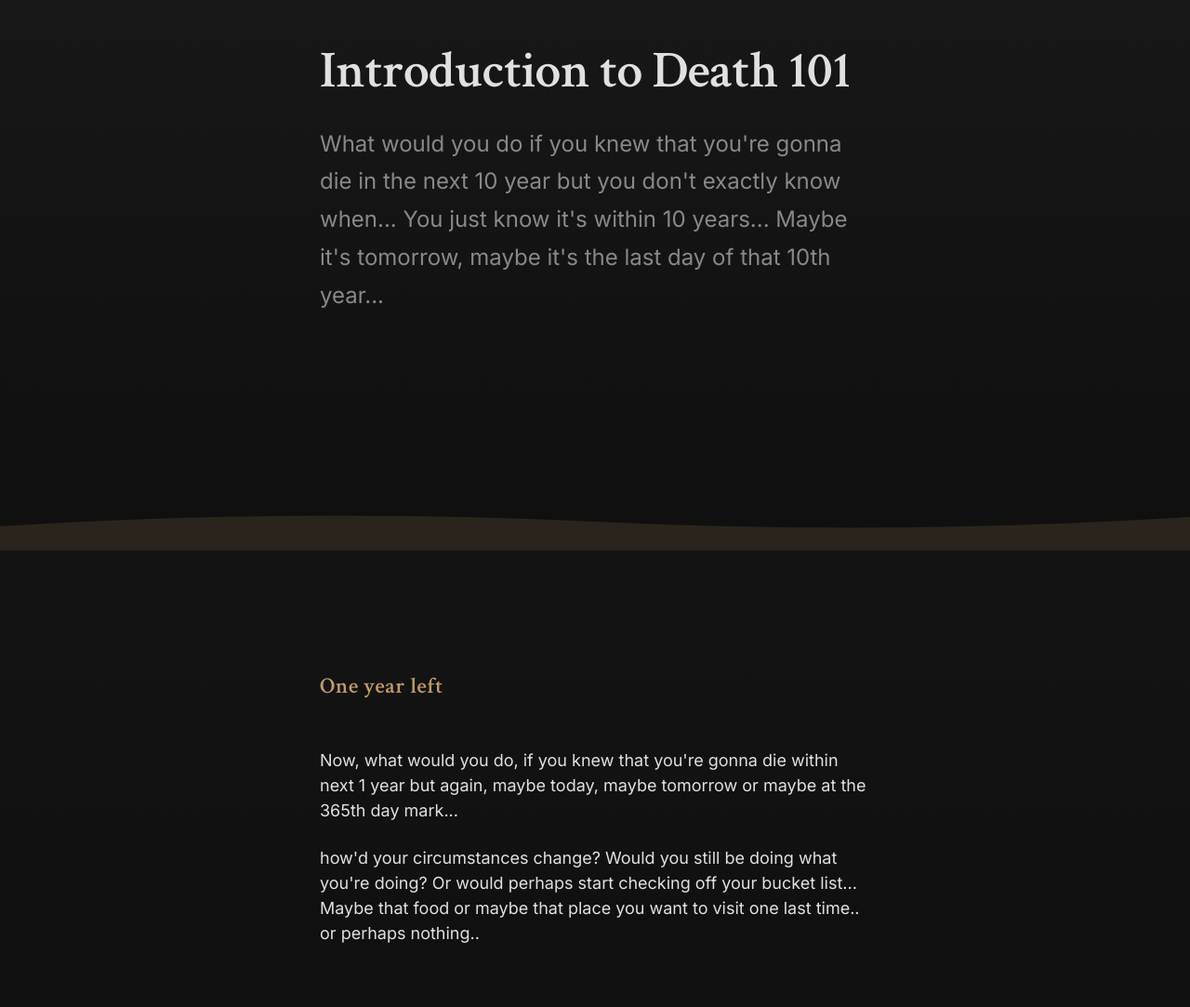
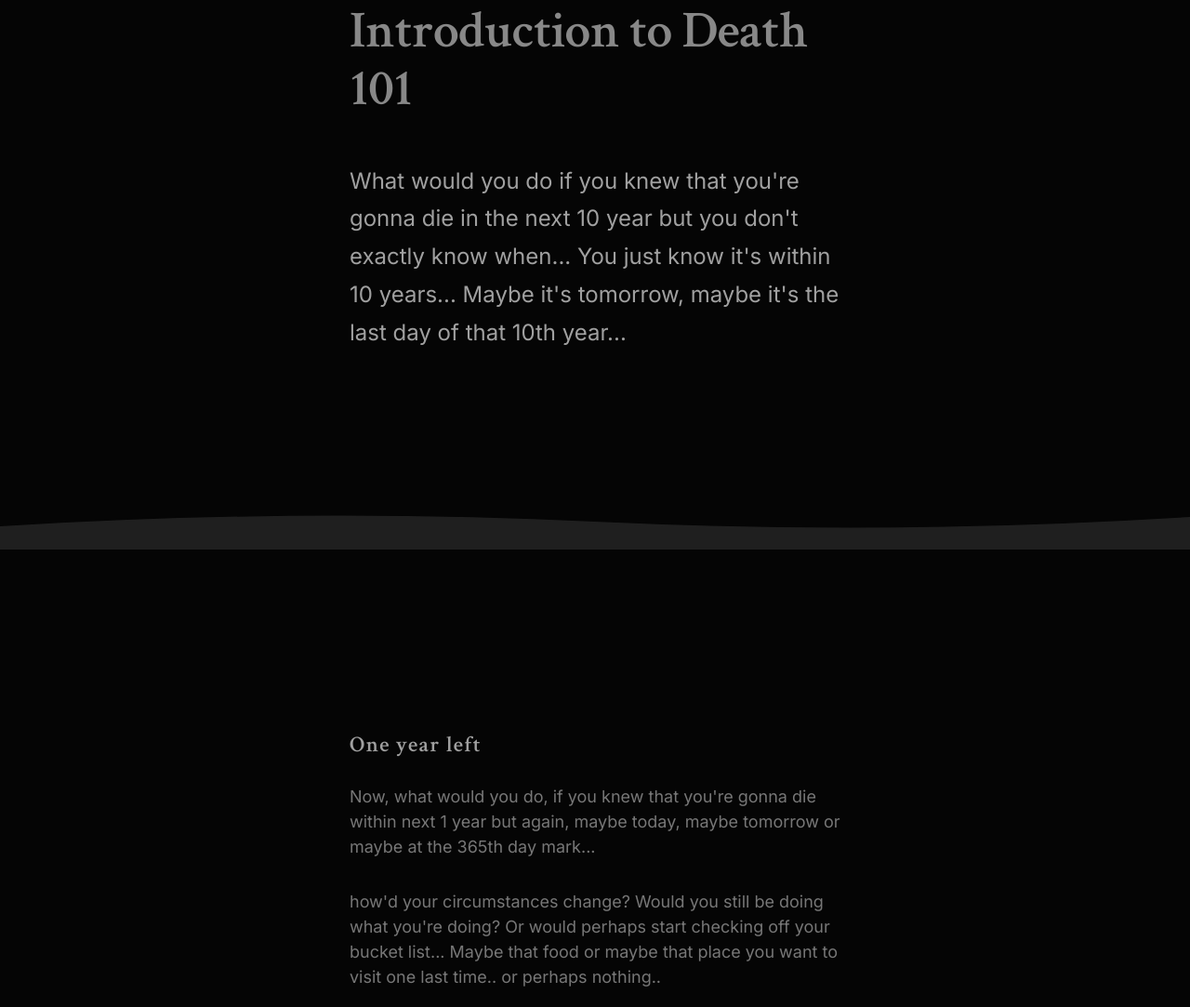
Before and after one commit to safoun10/intro_to_death_101, a website with bundled scripts: page src/index.html in a window 1280 px wide. Shown: the part 209-1292 px from the top of the page at 93% size. Built offline with nearby package versions, Linux system fonts and the light colour scheme; a script that the page names is missing.

Commit message:
diff update with explanation in md files

```diff
--- a/src/css/layout.css
+++ b/src/css/layout.css
@@ -3,15 +3,18 @@ body {
 	font-size: var(--text-base);
 	line-height: var(--leading);
 	color: var(--text);
-  background: var(--bg);
-  transition: background-color 0.6s ease, color 0.6s ease;
+	background-color: var(--bg);
+	transition:
+		background-color var(--transition-speed) ease,
+		color var(--transition-speed) ease;
+	overflow-x: hidden;
 }
 
 .container {
 	width: 100%;
 	max-width: var(--measure);
-  margin-inline: auto;
-  padding-inline: var(--gutter);
+	margin: 0 auto;
+	padding: 0 var(--gutter);
 }
 
 .skip-link {
@@ -79,16 +82,18 @@ body {
 
 /* Hero */
 .hero {
-  min-height: 100svh;
+	min-height: 100vh;
 	display: flex;
 	align-items: center;
 	position: relative;
-  padding-block: var(--space-xl);
+	padding: var(--space-2xl) var(--gutter);
 	background: linear-gradient(
 		180deg,
 		var(--gradient-top) 0%,
 		var(--gradient-bottom) 100%
 	);
+	flex-direction: column;
+	justify-content: center;
 }
 
 .hero__horizon {
@@ -108,14 +113,13 @@ body {
 .hero__inner {
 	position: relative;
 }
-
 .hero__title {
 	font-family: var(--font-display);
 	font-size: var(--text-xl);
 	font-weight: 600;
-  line-height: 1.2;
+	line-height: 1.1;
 	color: var(--text);
-  margin-bottom: var(--space-md);
+	margin-bottom: var(--space-lg);
 	letter-spacing: -0.01em;
 }
 
@@ -128,13 +132,17 @@ body {
 
 /* Sections */
 .chapter {
-  padding-block: var(--space-xl);
-  background: linear-gradient(
-    180deg,
-    var(--bg-section) 0%,
-    var(--bg) 100%
-  );
+	padding-block: var(--space-md);
+	background: linear-gradient(180deg, var(--bg-section) 0%, var(--bg) 100%);
 	border-top: 1px solid var(--border);
+}
+
+section {
+	padding: var(--space-lg) 0;
+	min-height: auto;
+	display: flex;
+	flex-direction: column;
+	justify-content: center;
 }
 
 .chapter__headline {
@@ -142,35 +150,37 @@ body {
 	font-size: var(--text-lg);
 	font-weight: 600;
 	color: var(--accent);
-  margin-bottom: var(--space-lg);
-  letter-spacing: 0.02em;
+	margin-bottom: var(--space-md);
+	letter-spacing: 0.05em;
 }
 
 .chapter__body {
 	display: flex;
 	flex-direction: column;
-  gap: var(--space-md);
+	gap: var(--space-sm);
 }
 
 .chapter__paragraph {
 	color: var(--text);
+	margin-bottom: var(--space-sm);
+	font-size: var(--text-base);
 }
 
 .chapter__questions {
 	list-style: none;
 	display: flex;
 	flex-direction: column;
-  gap: var(--space-sm);
-  margin-top: var(--space-xs);
+	gap: 0;
+	margin: 0;
 }
 
 .chapter__question {
-  padding: var(--space-sm) var(--space-md);
-  border-left: 3px solid var(--accent);
+	padding: 0.5rem 1rem;
+	border-left: 2px solid var(--accent);
 	background: var(--accent-soft);
-  border-radius: 0 6px 6px 0;
 	color: var(--text);
 	font-style: italic;
+	margin-bottom: 0.25rem;
 }
 
 /* Footer */
--- a/src/css/motion.css
+++ b/src/css/motion.css
@@ -1,14 +1,14 @@
 .reveal {
 	opacity: 0;
-	transform: translateY(20px);
+	filter: blur(10px);
 	transition:
-		opacity 0.8s ease-out,
-		transform 0.8s ease-out;
+		opacity var(--transition-speed) ease,
+		filter var(--transition-speed) ease;
 }
 
 .reveal.is-visible {
 	opacity: 1;
-	transform: translateY(0);
+	filter: blur(0px);
 }
 
 .reveal--delay-1 {
@@ -27,7 +27,7 @@
 @media (prefers-reduced-motion: reduce) {
 	.reveal {
 		opacity: 1;
-		transform: none;
+		filter: none;
 		transition: none;
 	}
 
--- a/src/css/sections.css
+++ b/src/css/sections.css
@@ -15,3 +15,24 @@
 	background: transparent;
 	border-left-color: var(--accent);
 }
+
+.chapter__questions {
+	margin: var(--space-xl) 0;
+	list-style: none;
+	/* Removed border and left padding from container */
+}
+
+.chapter__question {
+	font-family: var(--font-display);
+	font-size: 1.25rem;
+	color: var(--accent);
+	padding: 1rem 0;
+	padding-left: 1rem; /* Added padding to the text itself */
+	border-left: 2px solid var(--accent); /* Move border to individual items */
+	border-bottom: 1px solid rgba(255, 255, 255, 0.1);
+	transition: color var(--transition-speed) ease;
+}
+
+.chapter__question:first-child {
+	border-top: 1px solid rgba(255, 255, 255, 0.1);
+}
--- a/src/css/tokens.css
+++ b/src/css/tokens.css
@@ -8,43 +8,47 @@
 	--space-md: 1.5rem;
 	--space-lg: 3rem;
 	--space-xl: 5rem;
-	--space-2xl: 8rem;
-	--measure: 40rem;
+	--space-2xl: 12rem;
+	--measure: 36rem;
 	--gutter: 1.5rem;
 
 	--font-body: "Inter", sans-serif;
 	--font-display: "Crimson Text", serif;
 
-	/* Refined palette: Softer dark, elevated neutral, crisp accent */
-	--bg: #0f0f0f;
-	--bg-section: #141414;
-	--text: #e0e0e0;
-	--text-muted: #888888;
-	--accent: #d4b483;
-	--accent-soft: rgba(212, 180, 131, 0.08);
-	--border: rgba(255, 255, 255, 0.08);
-	--horizon-top: #c47840;
-	--horizon-bottom: #1a1410;
-	--horizon-fill: #8b5a30;
-	--gradient-top: #1a1a1a;
-	--gradient-bottom: #0f0f0f;
+	--bg: #050505;
+	--text: #a0a0a0;
+	--accent: #ffffff;
+	--transition-speed: 2.5s;
 }
 
+/* Temporal Descent Themes */
 [data-theme="dawn"] {
-	--accent: #d4a373;
+	--bg: #1a1a1a;
+	--text: #888;
+	--accent: #c0c0c0;
 }
 [data-theme="dusk"] {
-	--accent: #c19a6b;
+	--bg: #121212;
+	--text: #777;
+	--accent: #a0a0a0;
 }
 [data-theme="midnight"] {
-	--accent: #a68a64;
+	--bg: #0a0a0a;
+	--text: #555;
+	--accent: #808080;
 }
 [data-theme="void"] {
-	--accent: #666666;
+	--bg: #050505;
+	--text: #333;
+	--accent: #555;
 }
 [data-theme="flicker"] {
-	--accent: #e5b56f;
+	--bg: #020202;
+	--text: #222;
+	--accent: #333;
 }
 [data-theme="stillness"] {
-	--accent: #a3b18a;
+	--bg: #000000;
+	--text: #111;
+	--accent: #ffffff;
 }
--- a/src/js/main.js
+++ b/src/js/main.js
@@ -1,4 +1,5 @@
 import { renderContent, initRevealObserver } from './render.js';
+import { initParticles } from './particles.js';
 
 async function init() {
     try {
@@ -7,6 +8,7 @@ async function init() {
 
         renderContent(data);
         initRevealObserver();
+        initParticles();
 
         console.log('Site initialized');
     } catch (err) {
--- /dev/null
+++ b/src/js/particles.js
@@ -0,0 +1,52 @@
+const canvas = document.getElementById('particles');
+const ctx = canvas.getContext('2d');
+let particles = [];
+
+/* Add Heartbeat/Pulse logic */
+let pulse = 0;
+
+function init() {
+    canvas.width = window.innerWidth;
+    canvas.height = window.innerHeight;
+    createParticles();
+    animate();
+}
+
+function createParticles() {
+    particles = [];
+    for (let i = 0; i < 50; i++) {
+        particles.push({
+            x: Math.random() * canvas.width,
+            y: Math.random() * canvas.height,
+            size: Math.random() * 2,
+            speedX: Math.random() * 0.5 - 0.25,
+            speedY: Math.random() * 0.5 - 0.25
+        });
+    }
+}
+
+function animate() {
+    ctx.clearRect(0, 0, canvas.width, canvas.height);
+
+    // Slow pulse heartbeat effect
+    pulse += 0.02;
+    const opacity = (Math.sin(pulse) * 0.05 + 0.05);
+    ctx.fillStyle = `rgba(255, 255, 255, ${opacity})`;
+
+    particles.forEach(p => {
+        p.x += p.speedX;
+        p.y += p.speedY;
+        ctx.beginPath();
+        ctx.arc(p.x, p.y, p.size, 0, Math.PI * 2);
+        ctx.fill();
+    });
+
+    requestAnimationFrame(animate);
+}
+
+window.addEventListener('resize', () => {
+    canvas.width = window.innerWidth;
+    canvas.height = window.innerHeight;
+});
+
+export { init as initParticles };
```
Also changed, not shown: package.json (+7 -5 lines), dist/css/layout.css, dist/css/motion.css, dist/css/sections.css, dist/css/tokens.css, dist/js/main.js, dist/js/particles.js (added). Lines whose indentation alone changed are shown as unchanged.
